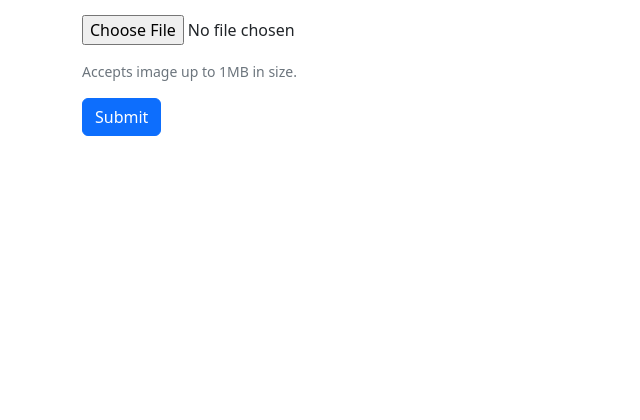
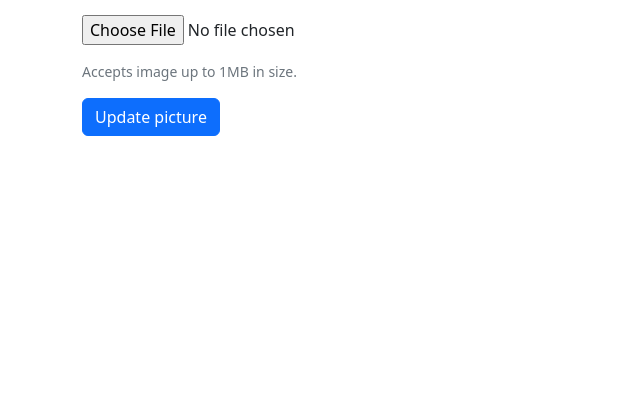
Before and after one commit to liovirgildam/Blog_App, a Flask app: page /account in a window 1280 px wide. Shown: the part 361-781 px from the top of the page, without its empty margins (0-640 px from the left). Run offline with Flask 3, Linux system fonts and the light colour scheme; parts of the project's set-up code (start-up, migrations or seed data) failed here and were passed over.

Commit message:
Added logic to update profile picture

```diff
--- a/blogapp/routes.py
+++ b/blogapp/routes.py
@@ -22,8 +22,12 @@ def login():
                 User.email == request.form["email"])).scalar()
             id = db.session.execute(db.select(User.id).where(
                 User.email == request.form["email"])).scalar()
+            profile_picture = db.session.execute(db.select(User.profile_picture).where(
+                User.email == request.form["email"])).scalar()
+
             session["username"] = username
             session["user_id"] = id
+            session["profile_picture"] = profile_picture
             return render_template("homepage.html", title="Homepage")
         else:
             flash("Email or password invalid, please try again.")
@@ -80,5 +84,9 @@ def upload_file():
         filename = secure_filename(profile_pic.filename)
     if filename != '':
         profile_pic.save(os.path.join(app.config["UPLOAD_PATH"], filename))
+        db.session.execute(db.update(User).values(profile_picture = filename).where(
+            User.username == session["username"]))
+        db.session.commit()
+        session["user_picture"] = filename
         return redirect(url_for('account'))
     return render_template("account.html")
--- a/blogapp/templates/account.html
+++ b/blogapp/templates/account.html
@@ -17,7 +17,7 @@
                 </div>
                 <div class="mb-3">
                     <span id="message"></span>
-                    <button type="submit" class="btn btn-primary">Submit</button><br>
+                    <button type="submit" class="btn btn-primary">Update picture</button><br>
                 </div>
             </form>
         </div>
```
Also changed, not shown: blogapp/static/uploads/Acebook-eyeclose-1.png (added), blogapp/static/uploads/satellite-image-of-globe.jpeg (added), blogapp/static/uploads/splash.png (added), instance/blog.db.
